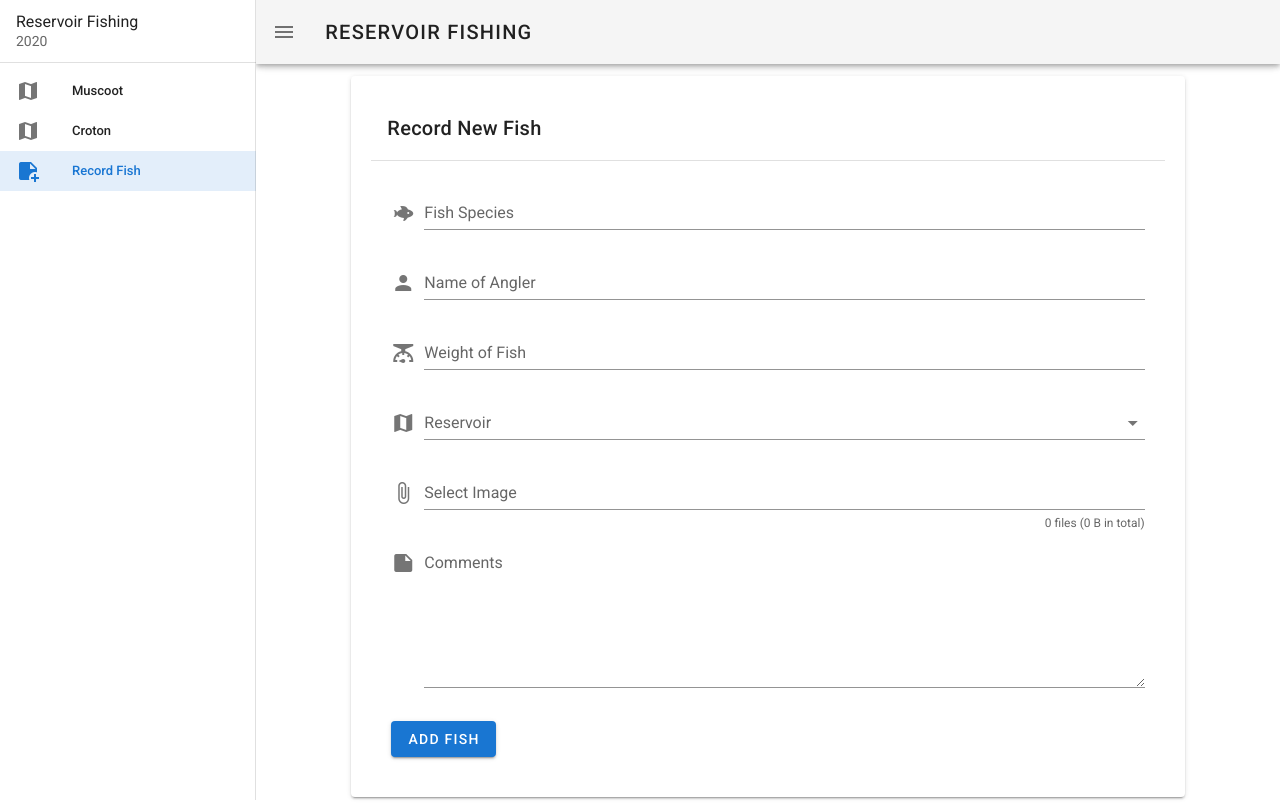
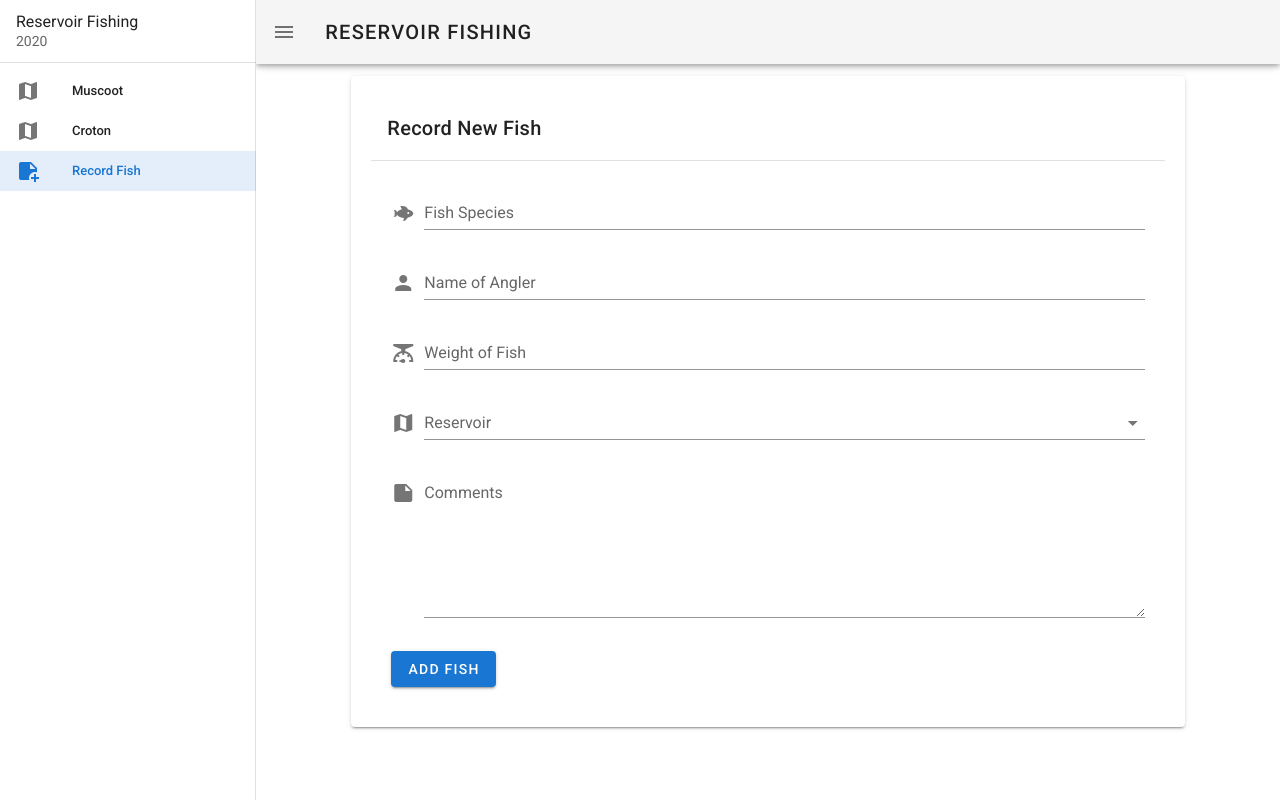
Before and after one commit to Kevinschoen05/mevn-fishing-app, a Vue app in the folder client/: page /add-record in a window 1280 px wide. Built offline with nearby package versions, Linux system fonts and the light colour scheme.

Commit message:
removed logic to require image for all posts

```diff
--- a/client/src/views/AddRecord.vue
+++ b/client/src/views/AddRecord.vue
@@ -36,14 +36,6 @@
               prepend-icon="mdi-map"
               :rules="rules"
             ></v-select>
-            <v-file-input
-              @change="selectFile"
-              :rules="rules"
-              show-size
-              counter
-              multiple
-              label="Select Image"
-            ></v-file-input>
             <v-textarea
               label="Comments"
               v-model="record.comment"
@@ -78,13 +70,9 @@ export default {
 
   },
   methods: {
-    selectFile(file) {
-      this.image = file[0];
-    },
 
     async submitForm() {
       const formData = new FormData();
-      formData.append("image", this.image);
       formData.append("species", this.record.species);
       formData.append("angler", this.record.angler);
       formData.append("weight", this.record.weight);
```
Also changed, not shown: 2 other files (tests, documents, lock files or other folders).
